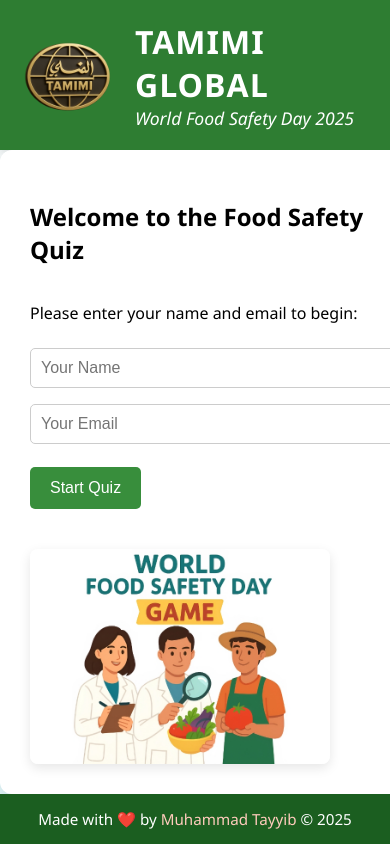
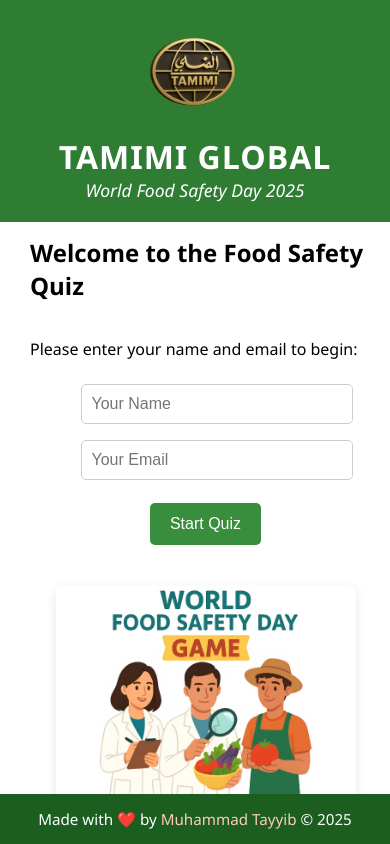
Before and after one commit to mtayyibiftikhar/FoodSafetyGame, a plain HTML site: page index.html in a window 390 px wide. Drawn offline with Linux system fonts and the light colour scheme.

Commit message:
Update index.html

```diff
--- a/index.html
+++ b/index.html
@@ -33,6 +33,7 @@
       justify-content: center;
       gap: 15px;
       box-shadow: 0 2px 8px rgba(0, 0, 0, 0.1);
+      flex-wrap: wrap;
     }
     header img {
       height: 100px;
@@ -65,15 +66,16 @@
     .form-wrapper, .quiz-wrapper, .end-wrapper {
       display: flex;
       align-items: center;
-      justify-content: space-between;
+      justify-content: center;
       gap: 40px;
       flex-wrap: wrap;
+      text-align: center;
     }
     .form-wrapper img,
     .quiz-wrapper img,
     .end-wrapper img {
       max-width: 300px;
-      flex-shrink: 0;
+      width: 100%;
       border-radius: 8px;
       box-shadow: 0 4px 12px rgba(0,0,0,0.1);
     }
@@ -129,6 +131,21 @@
     }
     footer a:hover {
       text-decoration: underline;
+    }
+
+    /* Responsive layout */
+    @media (max-width: 768px) {
+      header {
+        flex-direction: column;
+        text-align: center;
+      }
+      .form-wrapper, .quiz-wrapper, .end-wrapper {
+        flex-direction: column;
+        align-items: center;
+      }
+      header .header-text {
+        text-align: center;
+      }
     }
   </style>
 </head>
```
